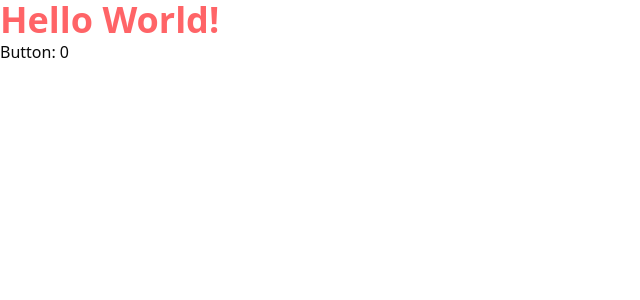
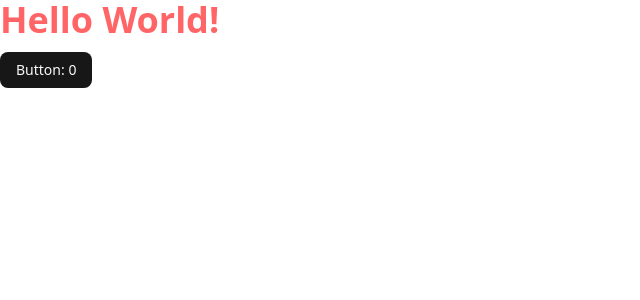
Before and after one commit to aosky04/bankist-react, a React (Vite) app: page / in a window 1280 px wide. Shown: the top 300 px of the page, without its empty margins (0-640 px from the left). Built offline with nearby package versions, Linux system fonts and the light colour scheme.

Commit message:
feat(ui): add shadcn/ui Button component

```diff
--- /dev/null
+++ b/src/components/ui/button/button-variants.ts
@@ -0,0 +1,33 @@
+import { cva } from 'class-variance-authority'
+
+const buttonVariants = cva(
+  "inline-flex items-center justify-center gap-2 whitespace-nowrap rounded-md text-sm font-medium transition-all disabled:pointer-events-none disabled:opacity-50 [&_svg]:pointer-events-none [&_svg:not([class*='size-'])]:size-4 shrink-0 [&_svg]:shrink-0 outline-none focus-visible:border-ring focus-visible:ring-ring/50 focus-visible:ring-[3px] aria-invalid:ring-destructive/20 dark:aria-invalid:ring-destructive/40 aria-invalid:border-destructive",
+  {
+    variants: {
+      variant: {
+        default: 'bg-primary text-primary-foreground hover:bg-primary/90',
+        destructive:
+          'bg-destructive text-white hover:bg-destructive/90 focus-visible:ring-destructive/20 dark:focus-visible:ring-destructive/40 dark:bg-destructive/60',
+        outline:
+          'border bg-background shadow-xs hover:bg-accent hover:text-accent-foreground dark:bg-input/30 dark:border-input dark:hover:bg-input/50',
+        secondary: 'bg-secondary text-secondary-foreground hover:bg-secondary/80',
+        ghost: 'hover:bg-accent hover:text-accent-foreground dark:hover:bg-accent/50',
+        link: 'text-primary underline-offset-4 hover:underline',
+      },
+      size: {
+        default: 'h-9 px-4 py-2 has-[>svg]:px-3',
+        sm: 'h-8 rounded-md gap-1.5 px-3 has-[>svg]:px-2.5',
+        lg: 'h-10 rounded-md px-6 has-[>svg]:px-4',
+        icon: 'size-9',
+        'icon-sm': 'size-8',
+        'icon-lg': 'size-10',
+      },
+    },
+    defaultVariants: {
+      variant: 'default',
+      size: 'default',
+    },
+  },
+)
+
+export { buttonVariants }
--- /dev/null
+++ b/src/components/ui/button/button.tsx
@@ -0,0 +1,30 @@
+import * as React from 'react'
+import { Slot } from '@radix-ui/react-slot'
+import { type VariantProps } from 'class-variance-authority'
+import { cn } from '@/lib/utils'
+import { buttonVariants } from './button-variants'
+
+function Button({
+  className,
+  variant = 'default',
+  size = 'default',
+  asChild = false,
+  ...props
+}: React.ComponentProps<'button'> &
+  VariantProps<typeof buttonVariants> & {
+    asChild?: boolean
+  }) {
+  const Comp = asChild ? Slot : 'button'
+
+  return (
+    <Comp
+      data-slot="button"
+      data-variant={variant}
+      data-size={size}
+      className={cn(buttonVariants({ variant, size, className }))}
+      {...props}
+    />
+  )
+}
+
+export { Button }
--- /dev/null
+++ b/src/components/ui/button/index.ts
@@ -0,0 +1,2 @@
+export { Button } from './button'
+export { buttonVariants } from './button-variants'
--- a/src/pages/Home.tsx
+++ b/src/pages/Home.tsx
@@ -1,4 +1,5 @@
 import { useState } from 'react'
+import { Button } from '@/components/ui/button'
 
 function Home({ msg }: { msg: string }) {
   const [count, setCount] = useState(0)
@@ -6,7 +7,9 @@
   return (
     <>
       <h1 className="text-4xl font-bold text-red-400">{msg}</h1>
-      <button onClick={() => setCount((prev) => prev + 1)}>Button: {count}</button>
+      <Button className="mt-3" onClick={() => setCount((prev) => prev + 1)}>
+        Button: {count}
+      </Button>
     </>
   )
 }
```
